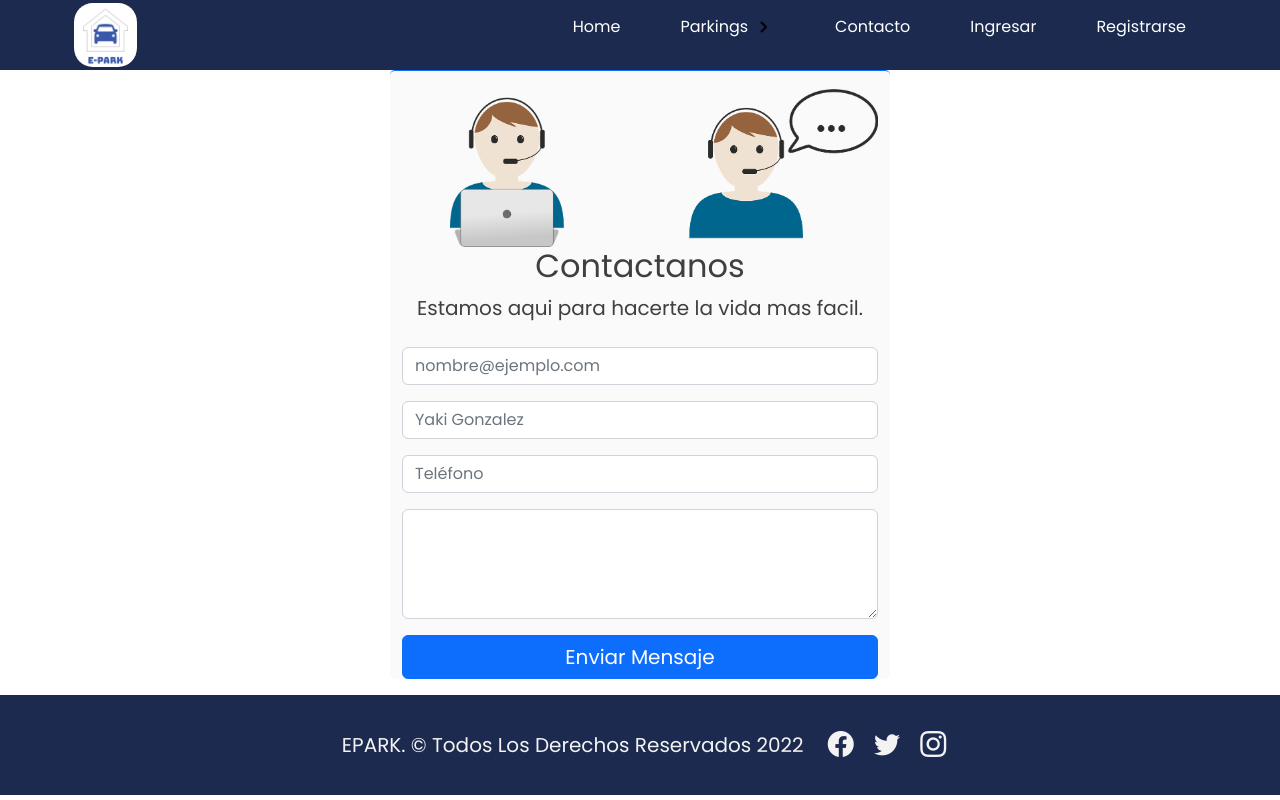
After one commit to No-Country/c6-16-m-python, a Django app: page /contact in a window 1280 px wide. The commit adds this page. Run offline with Django 3.2, Linux system fonts and the light colour scheme; some libraries are stand-ins or nearby versions.

Commit message:
Yaki changes to templates

```diff
--- a/epark/epark/urls.py
+++ b/epark/epark/urls.py
@@ -13,6 +13,7 @@ Including another URLconf
     1. Import the include() function: from django.urls import include, path
     2. Add a URL to urlpatterns:  path('blog/', include('blog.urls'))
 """
+from unicodedata import name
 from django.contrib import admin
 from django.urls import path
 from . import views
@@ -30,6 +31,7 @@ urlpatterns = [
     path("tikets/", include('tikets.urls')),
     path("owner/register", views.register_owner_view, name="register_owner"),
     path("owner/login", views.login_owner_view, name="login_owner"),
+    path("contact", views.contact_view, name="contact"),
     #path("owner/logout", views.logout_owner_view, name="logout_owner"),
 
 ]
--- a/epark/epark/views.py
+++ b/epark/epark/views.py
@@ -154,3 +154,8 @@ def logout_view(request):
     logout(request)
     messages.success(request, 'La sesion ha sido cerrada')
     return redirect('index')
+
+def contact_view(request):
+    return render(request, 'snippets/contact.html', {
+
+    })
--- a/epark/static/css/register.css
+++ b/epark/static/css/register.css
@@ -146,7 +146,7 @@ body {
   -o-background-size: cover;
   -ms-background-size: cover;
   background-position: center center;
-  padding: 115px 0; }
+   }
 
 .container {
   width: 660px;
--- a/epark/static/css/styles.css
+++ b/epark/static/css/styles.css
@@ -12,7 +12,7 @@ body{
 }
 
 .menu{
-    background-color: #1A202C;
+    background-color: #1b2a4e;
     color: #fff;
     height: 70px;
 }
@@ -27,7 +27,12 @@ body{
     margin: 0 auto;
 }
 
-.menu__links{
+.menu__logo {
+    border-radius: 30%;
+    margin: 10px;
+    width: 70%;}
+
+.menu__links {
     height: 100%;
     transition: transform .5s;
     display: flex;
@@ -56,7 +61,7 @@ body{
 }
 
 .menu__link:hover{
-    background-color: #5e7094;
+    background-color: transparent;
 }
 
 
@@ -76,7 +81,8 @@ body{
     bottom: 0;
     width: max-content;
     transform: translateY(100%);
-    background-color: #000;
+    background-color: #1b2a4e;
+    z-index: 10;
 }
 
 .menu__link--inside{
@@ -84,7 +90,7 @@ body{
 }
 
 .menu__link--inside:hover{
-    background-color: #798499;
+    background-color:#fbfafa;
 }
 
 .menu__hamburguer{
@@ -101,6 +107,8 @@ body{
     width: 36px;
 }
 
+
+
 @media (max-width:800px){
     .menu__hamburguer{
         display: flex;
@@ -113,7 +121,7 @@ body{
 
     .menu__item--active{
         --transform: rotate(0);
-        --background: #5e7094;
+        --background: #585858;
     }
 
     .menu__item--show{
@@ -128,7 +136,7 @@ body{
         top: 70px;
         bottom: 0;
         right: 0;
-        background-color: #000;
+        background-color: #585858;
         overflow-y: auto;
         display: grid;
         grid-auto-rows: max-content;
@@ -163,78 +171,64 @@ body{
     .menu__link--inside{
         width: 90%;
         margin-left: auto;
-        border-left: 1px solid #798499;
+        border-left: 1px solid #585858;
     }
+}
+/*=========================Buscador================================*/
+col.form-control{
+    background-color: #fff;
+    position:absolute;
+    top:30%;
+    left:50%;
+    transform: translate(-50%, -50%);
+    border-radius:5px;
+}
+.btn btn-primary{
+
+    --bs-btn-bg: #1b2a4e;
+    --bs-btn-color: #fff;
 
 }
-#menu__toggle {
-    opacity: 0;
-  }
-  #menu__toggle:checked + .menu__btn > span {
-    transform: rotate(45deg);
-  }
-  #menu__toggle:checked + .menu__btn > span::before {
-    top: 0;
-    transform: rotate(0deg);
-  }
-  #menu__toggle:checked + .menu__btn > span::after {
-    top: 0;
-    transform: rotate(90deg);
-  }
-  #menu__toggle:checked ~ .menu__box {
-    left: 0 !important;
-  }
-  .menu__btn {
-    position: fixed;
-    top: 20px;
-    left: 20px;
-    width: 26px;
-    height: 26px;
-    cursor: pointer;
-    z-index: 1;
-  }
-  .menu__btn > span,
-  .menu__btn > span::before,
-  .menu__btn > span::after {
-    display: block;
+
+
+
+
+
+/*=========================CONTACTOS FORMULARIO================================*/
+
+div.container-contact{
+    background: #fbfafa;
+    border-radius:5px;
+    max-width: 500px;
+
+}
+
+#titulo-formulario {
+    color: #3f3f3f;
+}
+
+/*=========================FOOTER================================*/
+
+footer {
+    background: #1b2a4e;
+    min-height: 100px;
     position: absolute;
     width: 100%;
-    height: 2px;
-    background-color: #616161;
-    transition-duration: .25s;
-  }
-  .menu__btn > span::before {
-    content: '';
-    top: -8px;
-  }
-  .menu__btn > span::after {
-    content: '';
-    top: 8px;
-  }
-  .menu__box {
-    display: block;
-    position: fixed;
-    top: 0;
-    left: -100%;
-    width: 300px;
-    height: 100%;
-    margin: 0;
-    padding: 80px 0;
-    list-style: none;
-    background-color: #ECEFF1;
-    box-shadow: 2px 2px 6px rgba(0, 0, 0, .4);
-    transition-duration: .25s;
-  }
-  .menu__item_box {
-    display: block;
-    padding: 12px 24px;
-    color: #333;
-    font-family: 'Poppins', sans-serif;
-    font-size: 20px;
-    font-weight: 600;
-    text-decoration: none;
-    transition-duration: .25s;
-  }
-  .menu__item_box:hover {
-    background-color: #CFD8DC;
-  }
+}
+footer p{
+    color:#f3f3f3;
+    text-align:center;
+}
+#iconos  i {
+    font-size: 26px;
+    padding: 0 8px;
+    color:#f3f3f3;
+}
+
+/*=========================MAP================================*/
+
+div.col-map {
+    overflow: hidden;
+    border-radius: 2%;
+    width: 75%;
+}
--- /dev/null
+++ b/epark/static/js/main.js
@@ -0,0 +1,13 @@
+let app = document.getElementById('typewriter');
+
+let typewriter = new Typewriter(app, {
+  loop: true,
+  delay: 75,
+});
+
+typewriter
+  .pauseFor(2500)
+  .typeString('La Capital del Sol')
+  .pauseFor(200)
+  .deleteChars(10)
+  .start();
--- a/epark/templates/base.html
+++ b/epark/templates/base.html
@@ -2,30 +2,48 @@
 
 <!DOCTYPE html>
 <html lang="es">
+
 <head>
+    <!-- Required meta tags -->
     <meta charset="UTF-8">
     <meta http-equiv="X-UA-Compatible" content="IE=edge">
     <meta name="viewport" content="width=device-width, initial-scale=1.0">
     <title>Epark</title>
-    <link href="https://cdn.jsdelivr.net/npm/bootstrap@5.2.0/dist/css/bootstrap.min.css" rel="stylesheet" integrity="sha384-gH2yIJqKdNHPEq0n4Mqa/HGKIhSkIHeL5AyhkYV8i59U5AR6csBvApHHNl/vI1Bx" crossorigin="anonymous">
 
+    <!-- Bootstrap CSS -->
+    <link href="https://cdn.jsdelivr.net/npm/bootstrap@5.2.0/dist/css/bootstrap.min.css" rel="stylesheet"
+        integrity="sha384-gH2yIJqKdNHPEq0n4Mqa/HGKIhSkIHeL5AyhkYV8i59U5AR6csBvApHHNl/vI1Bx" crossorigin="anonymous">
+    <link rel="stylesheet" href="https://cdn.jsdelivr.net/npm/bootstrap-icons@1.4.0/font/bootstrap-icons.css">
     <link rel="stylesheet" href="{% static 'css/styles.css' %}">
+
+    <!--========================================================== -->
+    <!-- HEAD -->
+    <!--========================================================== -->
 </head>
+
 <body>
     <div class="container">
         {% if messages %}
-            {% for message in messages %}
-                <div class="alert {% if message.tags == 'success' %} alert-success {% else %} alert-danger {% endif %}" >
-                    {{ message }}
-                    <button type="button" class="close" data-dismiss="alert">X</button>
-                </div>
-            {% endfor %}
+        {% for message in messages %}
+        <div class="alert {% if message.tags == 'success' %} alert-success {% else %} alert-danger {% endif %}">
+            {{ message }}
+            <button type="button" class="close" data-dismiss="alert">X</button>
+        </div>
+        {% endfor %}
         {% endif %}
     </div>
     {% include 'snippets/navbar.html' %}
     {% block content %}
     {% endblock %}
+    {% include 'snippets/footer.html' %}
 
-    <script src="https://cdn.jsdelivr.net/npm/bootstrap@5.2.0/dist/js/bootstrap.bundle.min.js" integrity="sha384-A3rJD856KowSb7dwlZdYEkO39Gagi7vIsF0jrRAoQmDKKtQBHUuLZ9AsSv4jD4Xa" crossorigin="anonymous"></script>
+
+
+    <script src="https://cdn.jsdelivr.net/npm/bootstrap@5.2.0/dist/js/bootstrap.bundle.min.js"
+        integrity="sha384-A3rJD856KowSb7dwlZdYEkO39Gagi7vIsF0jrRAoQmDKKtQBHUuLZ9AsSv4jD4Xa" crossorigin="anonymous">
+    </script>
+    <script src="https://unpkg.com/typewriter-effect@latest/dist/core.js"></script>
+    <script src="main.js"></script>
 </body>
+
 </html>
--- /dev/null
+++ b/epark/templates/snippets/contact.html
@@ -0,0 +1,43 @@
+{% extends 'base.html' %}
+{% load static %}
+{% block content %}
+<!--========================================================== -->
+<!-- SECCION CONTACTOS-->
+<!--========================================================== -->
+<!--========================================================== -->
+<!-- CONTENEDOR DEL FORMULARIO -->
+<!--========================================================== -->
+
+<div class="container-contact container  border-top border-primary ">
+    <div class="text-center mb-4" id="titulo-formulario">
+        <div><img src="{%static 'image/support.png'%}" alt="" class="img-fluid ps-5"></div>
+        <h2>Contactanos</h2>
+        <p class="fs-5">Estamos aqui para hacerte la vida mas facil.</p>
+    </div>
+
+    <form method="POST" data-netlify="true" action="#">
+        <div class="mb-3">
+            <input type="email" class="form-control" id="email" name="email" placeholder="nombre@ejemplo.com">
+        </div>
+
+
+        <div class="mb-3">
+            <input type="input" class="form-control" id="name" name="name" placeholder="Yaki Gonzalez">
+        </div>
+
+
+        <div class="mb-3">
+            <input type="tel" class="form-control" name="phone" id="phone" placeholder="Teléfono">
+        </div>
+
+        <div class="mb-3">
+            <textarea class="form-control" name="message" id="message" rows="4"></textarea>
+        </div>
+
+        <div class="mb-3">
+            <button type="submit" class=" btn btn-primary w-100 fs-5">Enviar Mensaje</button>
+        </div>
+    </form>
+
+</div>
+{% endblock %}
--- /dev/null
+++ b/epark/templates/snippets/footer.html
@@ -0,0 +1,9 @@
+{% load static %}
+<footer class="w-100  d-flex  align-items-center justify-content-center flex-wrap">
+    <p class="fs-5 px-3  pt-3">EPARK. &copy; Todos Los Derechos Reservados 2022</p>
+    <div id="iconos" >
+        <a href="#"><i class="bi bi-facebook"></i></a>
+        <a href="#"><i class="bi bi-twitter"></i></a>
+        <a href="#"><i class="bi bi-instagram"></i></a>
+    </div>
+  </footer>
--- a/epark/templates/snippets/navbar.html
+++ b/epark/templates/snippets/navbar.html
@@ -5,19 +5,26 @@
 {% url 'tikets:tiket' as tiket %}
 <section class="menu">
     <nav class="menu__container">
-
-        <ul class="menu__links mt-3"> <!--primer menu-->
-            <img style="border-radius: 30%; padding: 10px;" src="../../static/image/epark.png">
+        <a href="{% url 'index' %}">
+            <img class="menu__logo" src="{%static 'image/logo.png' %}"></a>
+        <ul class="menu__links">
+            <!--primer menu-->
             <li class="menu__item">
                 <a href="{% url 'index' %} " class="menu__link">Home</a>
             </li>
 
-            <li class="menu__item menu__item--show"> <!-- item--show que tenga esa clase como modificador-->
-                <a href="#" class="menu__link">Parkings <img src="{% static 'assets/arrow.svg' %}" class="menu__arrow"></a> <!--imagen que tendra dentro un submenu y referencia assets-->
+            <li class="menu__item menu__item--show">
+                <!-- item--show que tenga esa clase como modificador-->
+                <a href="#" class="menu__link">Parkings <img src="{% static 'assets/arrow.svg' %}"
+                        class="menu__arrow"></a>
+                <!--imagen que tendra dentro un submenu y referencia assets-->
 
-                <ul class="menu__nesting"><!--para hacer el menu desplegable, un menu anidado-->
-                    <li class="menu__inside"> <!-- meunu interno-->
-                        <a href="#" class="menu__link menu__link--inside">Usuario</a> <!--menu modificador-->
+                <ul class="menu__nesting">
+                    <!--para hacer el menu desplegable, un menu anidado-->
+                    <li class="menu__inside">
+                        <!-- meunu interno-->
+                        <a href="#" class="menu__link menu__link--inside">Usuario</a>
+                        <!--menu modificador-->
                     </li>
                     <li class="menu__inside">
                         <a href="#" class="menu__link menu__link--inside">Administrador</a>
@@ -50,13 +57,14 @@
             <li class="menu__item">
                 <a href="{% url 'logout' %}" class="menu__link">Salir</a>
             </li>
+
             <li class="menu__item">
                 <a href="{{ tiket }}" class="menu__link">Mis Reservas</a>
             </li>
             {% else %}
 
             <li class="menu__item">
-                <a href="#" class="menu__link">contacto</a>
+                <a href="{% url 'contact' %}" class="menu__link">Contacto</a>
             </li>
 
             <li class="menu__item {% if request.path == login %}active {% endif %} ">
@@ -71,11 +79,10 @@
         </ul>
 
     </nav>
-    <!--
-    <section class="hamburger-menu">
+    <!-- <section class="hamburger-menu">
         <input id="menu__toggle" type="checkbox">
         <label class="menu__btn" for="menu__toggle">
-        <span></span>
+            <span></span>
         </label>
 
         <ul class="menu__box">
@@ -85,6 +92,6 @@
             <li><a class="menu__item_box" href="#">Contact</a></li>
 
         </ul>
-    </section>
-    -->
 </section>
+-->
+</section>
```
Also changed, not shown: epark/templates/index.html (+11 -10 lines), epark/templates/users/login.html (+10 -7 lines), epark/templates/users/register.html (+10 -6 lines), epark/static/image/logo.png (added), epark/static/image/map.jpg (added), epark/static/image/support.png (added).
